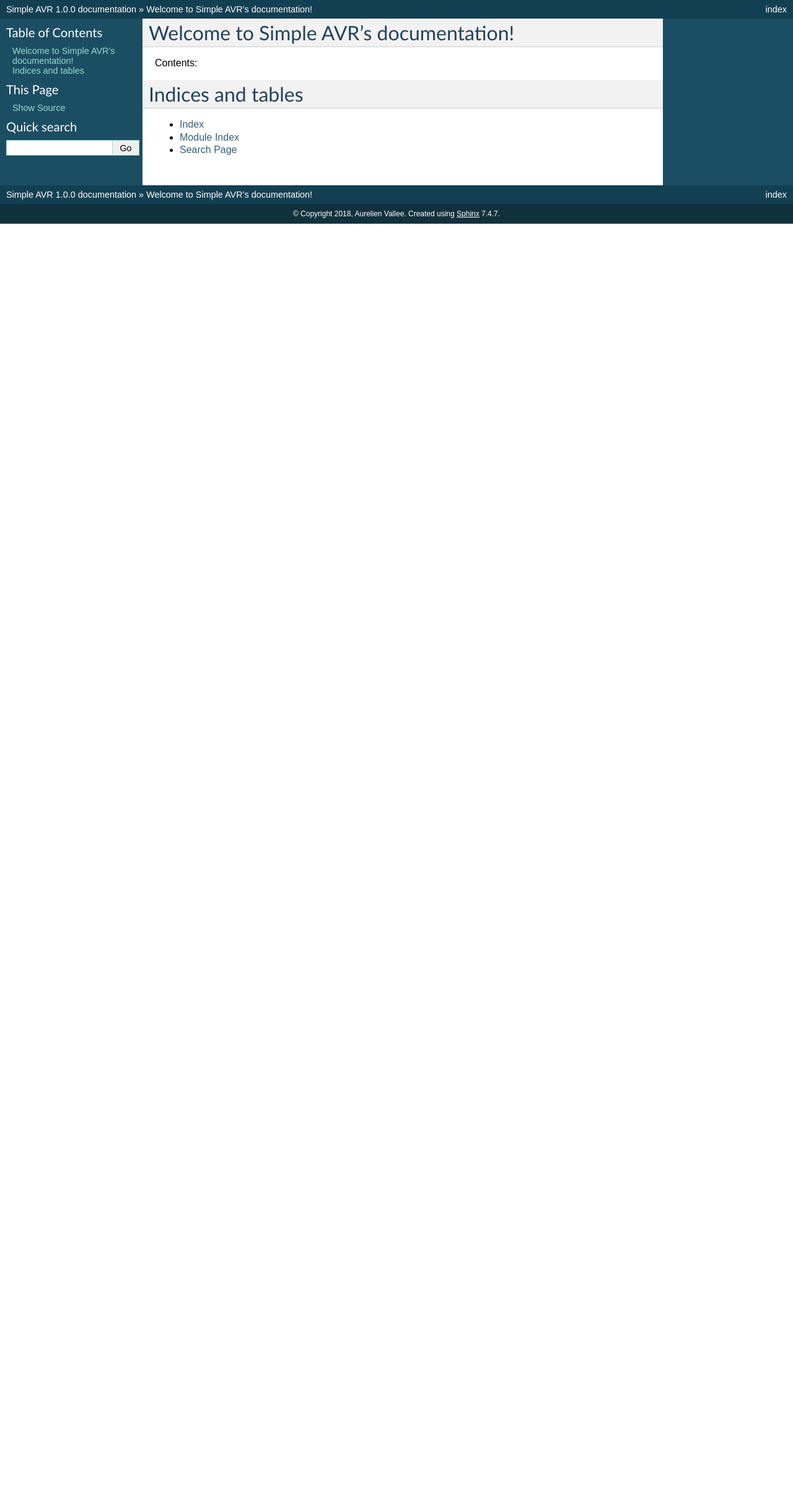
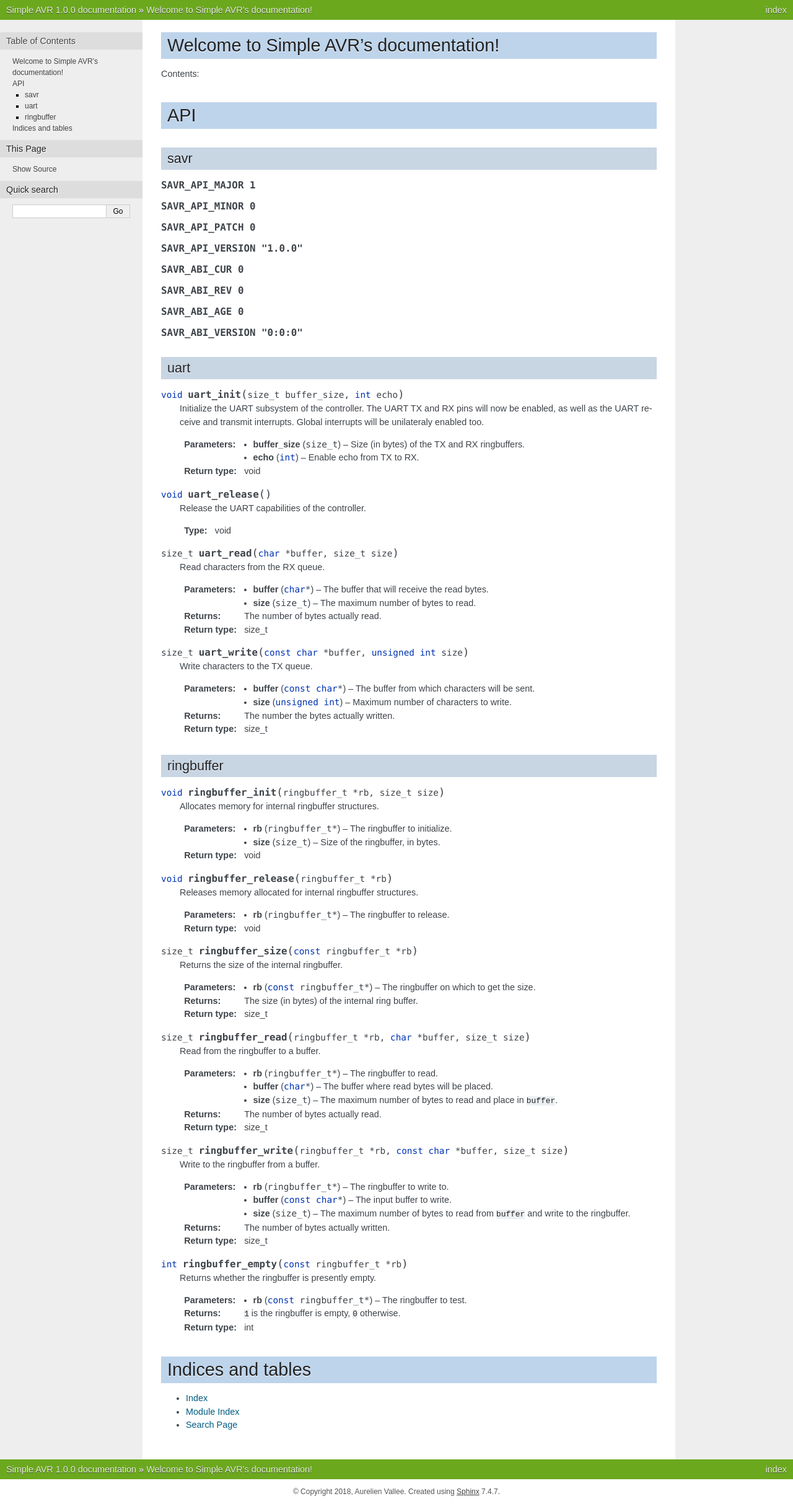
Before and after one commit to NewbiZ/savr, a Sphinx documentation site: the page built from savr-docs/source/index.rst, in a window 1280 px wide. Shown: the whole page at 62% size. Built offline with Sphinx 7.4.7, drawn with Linux system fonts in a browser that asks for light colours; formulas are drawn with MathJax 3; before the commit the page ends 900 px from its top, so only the background shows below that.

Commit message:
Add first draft of the documentation

```diff
--- a/savr-docs/source/conf.py
+++ b/savr-docs/source/conf.py
@@ -91,7 +91,7 @@
 
 # The theme to use for HTML and HTML Help pages.  See the documentation for
 # a list of builtin themes.
-html_theme = 'default'
+html_theme = 'nature'
 
 # Theme options are theme-specific and customize the look and feel of a theme
 # further.  For a list of options available for each theme, see the
--- a/savr-docs/source/index.rst
+++ b/savr-docs/source/index.rst
@@ -11,7 +6,125 @@
 .. toctree::
    :maxdepth: 2
 
+API
+===
 
+savr
+----
+
+.. c:macro:: SAVR_API_MAJOR 1
+
+.. c:macro:: SAVR_API_MINOR 0
+
+.. c:macro:: SAVR_API_PATCH 0
+
+.. c:macro:: SAVR_API_VERSION "1.0.0"
+
+.. c:macro:: SAVR_ABI_CUR 0
+
+.. c:macro:: SAVR_ABI_REV 0
+
+.. c:macro:: SAVR_ABI_AGE 0
+
+.. c:macro:: SAVR_ABI_VERSION "0:0:0"
+
+uart
+----
+
+.. c:function:: void uart_init(size_t buffer_size, int echo)
+
+    Initialize the UART subsystem of the controller. The UART TX and RX pins
+    will now be enabled, as well as the UART receive and transmit interrupts.
+    Global interrupts will be unilateraly enabled too.
+
+    :param size_t buffer_size: Size (in bytes) of the TX and RX ringbuffers.
+    :param int echo: Enable echo from TX to RX.
+    :rtype: void
+
+.. c:function:: void uart_release()
+
+    Release the UART capabilities of the controller.
+
+    :type: void
+
+.. c:function:: size_t uart_read(char* buffer, size_t size)
+
+    Read characters from the RX queue.
+
+    :param char* buffer: The buffer that will receive the read bytes.
+    :param size_t size: The maximum number of bytes to read.
+    :return: The number of bytes actually read.
+    :rtype: size_t
+
+.. c:function:: size_t uart_write(const char* buffer, unsigned int size)
+
+    Write characters to the TX queue.
+
+    :param buffer: The buffer from which characters will be sent.
+    :type buffer: const char*
+    :param size: Maximum number of characters to write.
+    :type size: unsigned int
+    :return: The number the bytes actually written.
+    :rtype: size_t
+
+ringbuffer
+----------
+
+.. c:function:: void ringbuffer_init(ringbuffer_t* rb, size_t size)
+
+    Allocates memory for internal ringbuffer structures.
+
+    :param ringbuffer_t* rb: The ringbuffer to initialize.
+    :param size_t size: Size of the ringbuffer, in bytes.
+    :rtype: void
+
+.. c:function:: void ringbuffer_release(ringbuffer_t* rb)
+
+    Releases memory allocated for internal ringbuffer structures.
+
+    :param ringbuffer_t* rb: The ringbuffer to release.
+    :rtype: void
+
+.. c:function:: size_t ringbuffer_size(const ringbuffer_t* rb)
+
+    Returns the size of the internal ringbuffer.
+
+    :param rb: The ringbuffer on which to get the size.
+    :type rb: const ringbuffer_t*
+    :return: The size (in bytes) of the internal ring buffer.
+    :rtype: size_t
+
+.. c:function:: size_t ringbuffer_read(ringbuffer_t* rb, char* buffer, size_t size)
+
+    Read from the ringbuffer to a buffer.
+
+    :param ringbuffer_t* rb: The ringbuffer to read.
+    :param char* buffer: The buffer where read bytes will be placed.
+    :param size_t size: The maximum number of bytes to read and place in
+                        ``buffer``.
+    :return: The number of bytes actually read.
+    :rtype: size_t
+
+.. c:function:: size_t ringbuffer_write(ringbuffer_t* rb, const char* buffer, size_t size)
+
+    Write to the ringbuffer from a buffer.
+
+    :param ringbuffer_t* rb: The ringbuffer to write to.
+    :param buffer: The input buffer to write.
+    :type buffer: const char*
+    :param size_t size: The maximum number of bytes to read from ``buffer`` and
+                        write to the ringbuffer.
+    :return: The number of bytes actually written.
+    :rtype: size_t
+
+.. c:function:: int ringbuffer_empty(const ringbuffer_t* rb)
+
+    Returns whether the ringbuffer is presently empty.
+
+    :param rb: The ringbuffer to test.
+    :type rb: const ringbuffer_t*
+    :return: ``1`` is the ringbuffer is empty, ``0`` otherwise.
+    :rtype: int
 
 Indices and tables
 ==================
```
Also changed, not shown: other parts of savr-docs/source/index.rst (+0 -5 lines).
